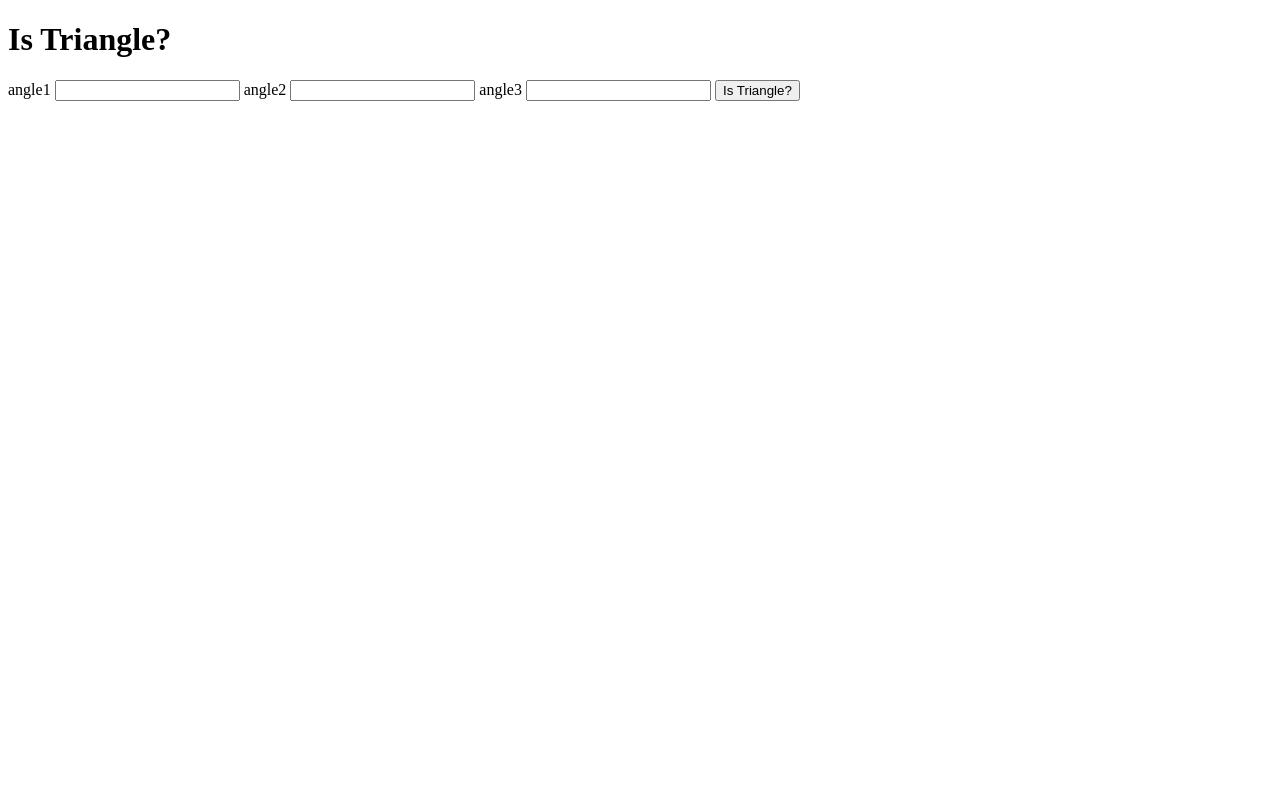
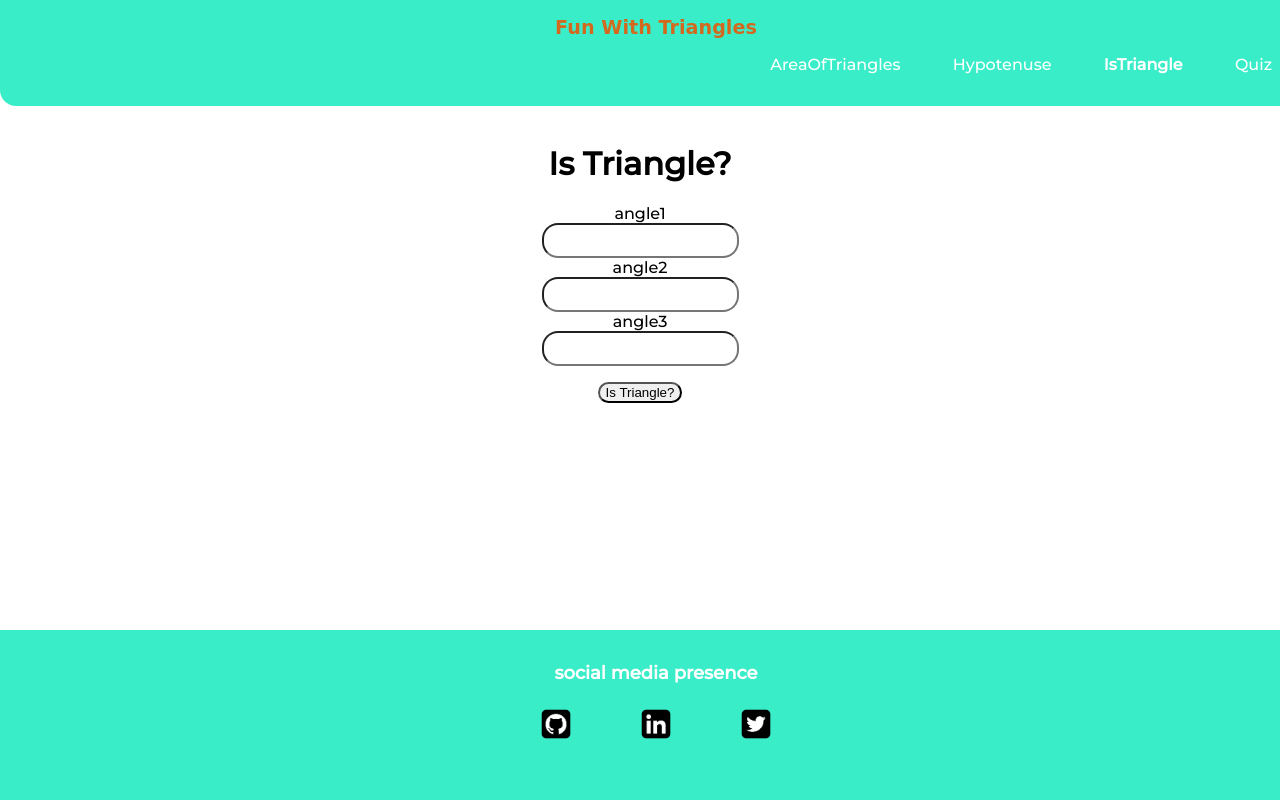
Before and after one commit to Jangalanagababu42/FunWithTraingles_Mark12, a plain HTML site: page istriangle.html in a window 1280 px wide. Drawn offline with Linux system fonts and the light colour scheme; a web font is replaced by a local one.

Commit message:
style:added css properties

```diff
--- a/istriangle.html
+++ b/istriangle.html
@@ -5,8 +5,20 @@
     <meta http-equiv="X-UA-Compatible" content="IE=edge">
     <meta name="viewport" content="width=device-width, initial-scale=1.0">
     <title>Is Triangle?</title>
+    <link href="./styles.css" rel="stylesheet"/>
 </head>
 <body>
+    <nav class="navigation container">
+        <div class="nav-brand">Fun With Triangles</div>
+        <ul class="list-non-bullet nav-pills">
+            <li class="list-item-inline"><a class="link" href="./AreaOfTriangles.html">AreaOfTriangles</a></li>
+            <li class="list-item-inline"><a class="link" href="./hypotenuse.html">Hypotenuse</a></li>
+            <li class="list-item-inline"><a class="link link-active" href="./istriangle.html">IsTriangle</a></li>
+            <li class="list-item-inline"><a class="link" href="./quiz.html">Quiz</a></li>
+        </ul>
+      </nav>
+      <div class="main">
+      <div class="isTriangle">
     <h1>Is Triangle?</h1>
     <label for= "angle1">angle1</label>
     <input type="number" class="angle-input">
@@ -15,7 +27,17 @@
     <label for= "angle3">angle3</label>
     <input type="number" class="angle-input">
     <button id="is-triangle-btn">Is Triangle?</button>
-    <div id="output"></div>
+</div>
+    <div id="output"></div></div>
+    <footer class="footer">
+        <div class="footer-header">social media presence</div>
+        <ul class="social-links list-non-bullet">
+            <li class="list-item-inline"><a class="link2" href="https://github.com/Jangalanagababu42"><img  class="image" src="./img/github.gif"></a></li>
+            <li class="list-item-inline"><a class="link2" href="https://www.linkedin.com/in/jangala-nagababu-0552181a4
+                "><img class="image" src="./img/linkedin.gif"></a></li>
+            <li class="list-item-inline"><a class="link2" href="https://twitter.com/Jangalanagabab2"><img  class="image" src="./img/twitter.gif"></a></li>
+        </ul>
+    </footer>
     <script src="./istriangle.js"></script>
 </body>
 </html>
--- /dev/null
+++ b/styles.css
@@ -0,0 +1,137 @@
+/* @import url('https://fonts.googleapis.com/css2?family=Montserrat:wght@200;500&display=swap'); */
+
+@import url('https://fonts.googleapis.com/css2?family=Amita&family=Montserrat:wght@200;500&display=swap');
+
+:root{
+    --primary-color:#3aedc9;
+    --dark-gray:#687280;
+    --off-white:#F3F4F6;
+}
+
+
+body{
+    font-family: 'Montserrat', sans-serif;
+    margin: 0px;
+
+
+}
+.link{
+    text-decoration: none;
+    padding: 0.5rem 1rem;
+    /* margin-top: 5rem; */
+
+}
+.navigation{
+    background-color: var(--primary-color);
+    color: white;
+    padding: 1rem;
+    border-bottom-left-radius: 1rem;
+    position: fixed;
+  top: 0;
+  width: 100%;
+    /* position: fixed;
+    top: 0%;
+    right: 0%;
+    left: 0%; */
+
+}
+.navigation .nav-brand{
+    font-weight: bold;
+    color: chocolate;
+    font-family: 'Amita', cursive;
+   text-align: center;
+   font-size: larger;
+}
+
+.navigation .nav-pills{
+    text-align: right;
+}
+
+.navigation .link{
+    color: white;
+}
+
+.navigation .link-active{
+    font-weight: bold;
+}
+
+.list-non-bullet{
+    list-style: none;
+}
+
+.list-item-inline{
+    display: inline;
+    padding: 0rem 0.5rem;
+}
+.container{
+    padding-left: 1rem;
+    padding-right: 1rem;
+
+}
+
+.footer{
+    background-color: var(--primary-color);
+    padding: 2rem 1rem;
+    text-align: center;
+    color: white;
+    border-top-right-radius: 1rem;
+    position: fixed;
+    bottom: 0%;
+    width: 100%;
+
+
+}
+.footer .footer-header{
+    font-weight: bold;
+    font-size: large;
+}
+.footer .link{
+    color: white;
+}
+
+.footer ul{
+    padding-inline-start: 0px;
+}
+.side-input,.angle-input{
+display: block;
+padding: 0.5rem;
+border-radius: 1rem;
+margin: auto;
+
+}
+.area,.Hypotenuse,.isTriangle{
+   text-align: center;
+}
+#area-btn,#hypotenuse-btn,#is-triangle-btn{
+    margin: 1rem;
+    border-radius: 1rem;
+}
+#area-btn:hover,#hypotenuse-btn:hover,#is-triangle-btn:hover{
+    background-color: bisque;
+    color: brown;
+}
+h1{
+    text-align: center;
+}
+.image{
+    height: 3rem;
+    width: 3rem;
+}
+.link:hover{
+    color: black;
+    background-color:white;
+    border-radius: 2rem;
+}
+.link2{
+    text-decoration: none;
+    padding: 0.5rem 1rem;
+    /* margin-top: 5rem; */
+
+}
+#output{
+    text-align: center;
+}
+.main{
+    margin-bottom: 20rem;
+    margin-top: 9rem;
+}
```
Also changed, not shown: AreaOfTriangles.html (+24 -1 lines), hypotenuse.html (+23 -1 lines), quiz.html (+21 -0 lines), img/github.gif (added), img/linkedin.gif (added), img/twitter.gif (added).
